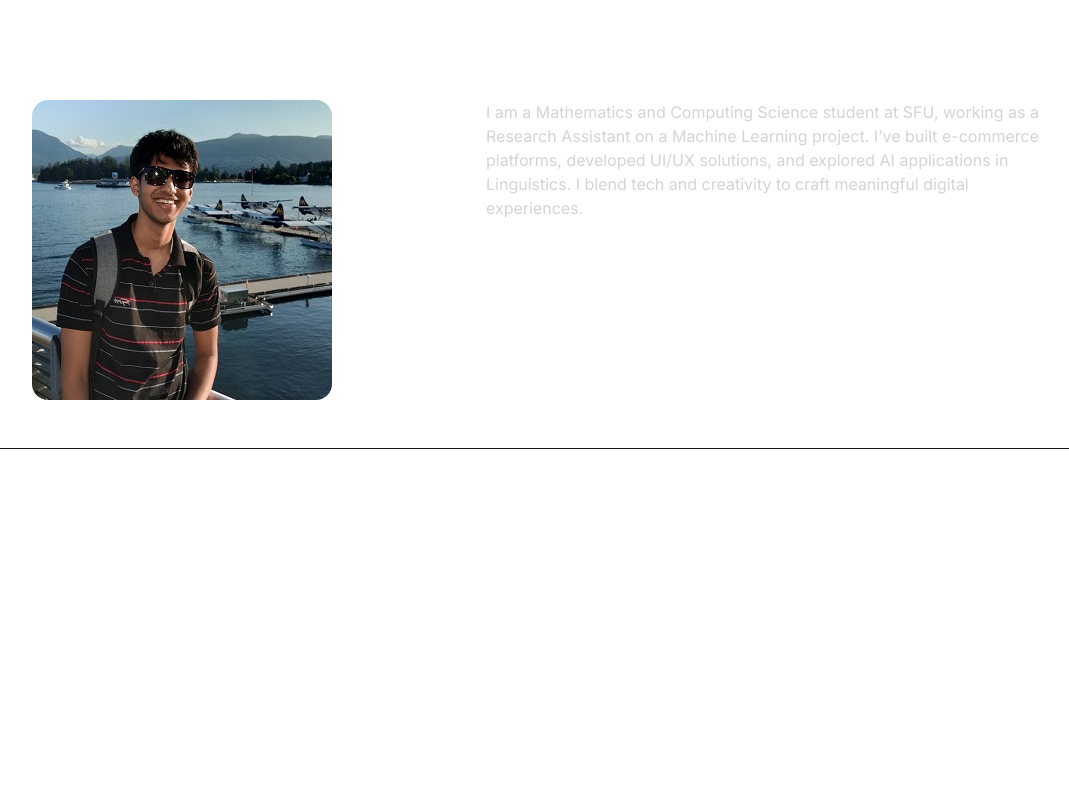
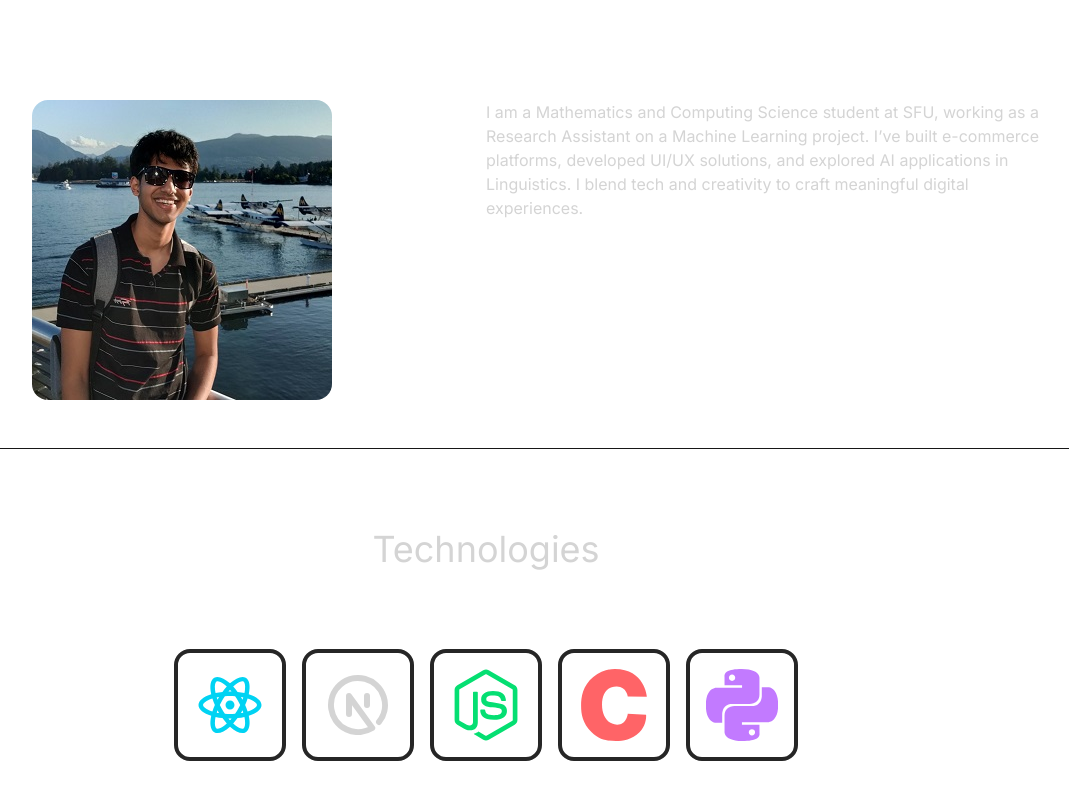
Before and after one commit to yogya2005/portfolio-website, a React (Vite) app: page / in a window 1280 px wide. Shown: the part 945-1745 px from the top of the page, without its empty margins (154-1223 px from the left). Before the commit the page ends 1394 px from the top, so only its background shows below. Built offline with nearby package versions, Linux system fonts and the light colour scheme.

Commit message:
Added CSS to technologies component and linked it to app

```diff
--- a/src/App.jsx
+++ b/src/App.jsx
@@ -2,6 +2,7 @@ import React from 'react'
 import Navbar from './components/Navbar.jsx'
 import Hero from './components/Hero.jsx'
 import About from './components/About.jsx'
+import Technologies from './components/Technologies.jsx'
 
 const App = () => {
   return (
@@ -13,6 +14,7 @@ const App = () => {
         <Navbar />
         <Hero />
         <About />
+        <Technologies />
       </div>
     </div>
   );
--- a/src/components/Technologies.jsx
+++ b/src/components/Technologies.jsx
@@ -1,6 +1,9 @@
 import { RiReactjsLine } from "react-icons/ri";
 import { TbBrandNextjs } from "react-icons/tb";
 import { FaNodeJs } from "react-icons/fa";
+import { SiC } from "react-icons/si";
+import { SiPython } from "react-icons/si";
+
 
 const Technologies = () => {
   return (
@@ -11,10 +14,16 @@ const Technologies = () => {
           <RiReactjsLine className="text-7xl text-cyan-400" />
         </div>
         <div className="rounded-2xl border-4 border-neutral-800 p-4">
-          <TbBrandNextjs className="text-7xl text-cyan-400" />
+          <TbBrandNextjs className="text-7xl text-white-400" />
         </div>
         <div className="rounded-2xl border-4 border-neutral-800 p-4">
-          <FaNodeJs className="text-7xl text-cyan-400" />
+          <FaNodeJs className="text-7xl text-green-400" />
+        </div>
+        <div className="rounded-2xl border-4 border-neutral-800 p-4">
+          <SiC className="text-7xl text-red-400" />
+        </div>
+        <div className="rounded-2xl border-4 border-neutral-800 p-4">
+          <SiPython className="text-7xl text-purple-400" />
         </div>
       </div>
     </div>
```
